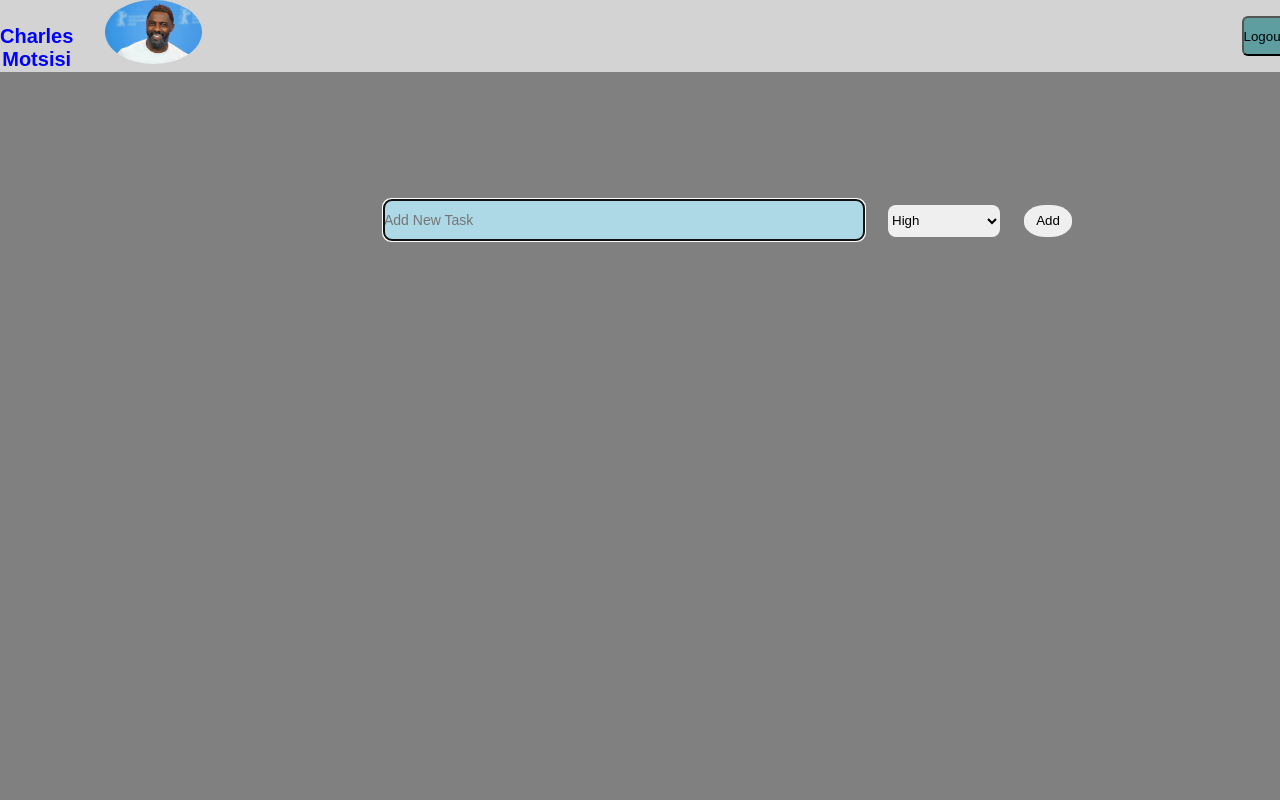
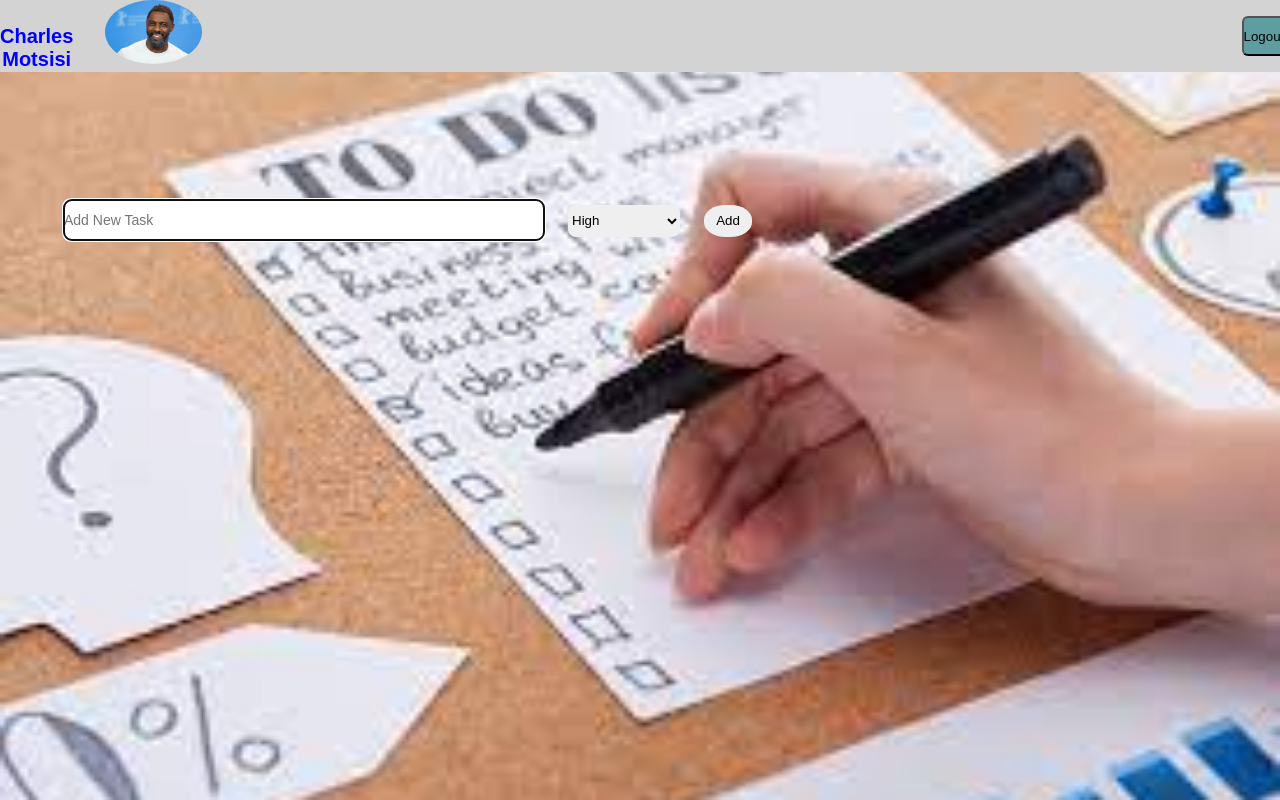
Before and after one commit to CharlesMotsisi/Projects, a React (Create React App) app: page /home in a window 1280 px wide. Built offline with nearby package versions, Linux system fonts and the light colour scheme.

Commit message:
Projects

```diff
--- a/src/components/Login.js
+++ b/src/components/Login.js
@@ -2,11 +2,11 @@
 import {Link, Redirect} from "react-router-dom";
 import React, {useEffect, useState} from 'react';
 import { useHistory } from "react-router-dom";
-import { GoogleAuthProvider, signInWithEmailAndPassword } from "firebase/auth";
+import { signInWithEmailAndPassword } from "firebase/auth";
 import {auth} from '../config/firebase'
 import GoogleButton from "react-google-button";
-import { signInWithPopup } from "firebase/auth";
 import { async } from "@firebase/util";
+import { getAuth, signInWithPopup,GoogleAuthProvider } from "firebase/auth";
 
 
 
@@ -26,21 +26,18 @@
 
     })
 
-    const googleSignIn = (()=>{
-        let GoogleAuthProvider = new GoogleAuthProvider();
-        return signInWithPopup(auth,GoogleAuthProvider);
-    })
+    const provider = new GoogleAuthProvider();
 
-    const handleGoogleSignIn = async (e) => {
-        e.preventDefault();
+    const handleGoogleSignIn = () =>{
+        const auth = getAuth();
 
-        try{
-             googleSignIn();
-             history.push("/home");
-        }catch(e){
-            alert("Error Detected on Sign in with google")
-        }
+        signInWithPopup(auth,provider).then(result=>{
+            const user = result.user;
+            history.push("/home");
+        })
     }
+
+
 
 
     return(
@@ -48,16 +45,18 @@
             <h1>Welcome</h1>
             <h3>Manage Your Task Checklist Easily</h3>
                 <div className="inputs">
-                    <h4>Email</h4>
+
                     <input type="email" placeholder="Enter your email" onChange={(e)=> setEmail(e.target.value)}/>
 
-                    <h4>Password</h4>
+
                     <input type="password" placeholder="Enter your password" onChange={(e)=> setPassword(e.target.value)}/>
                 </div>
             <button className="login" onClick={access}>Login</button><br></br>
-            <p>Don't have an account? <Link to="/sign-up">Create one</Link></p>
-            <h2>OR</h2>
-            <GoogleButton type="light" style={{background:"white",marginLeft:"45rem"}} onClick={handleGoogleSignIn}>Sign in with google</GoogleButton>
+            <div className="para">
+                <p> Don't have an account? <Link to="/sign-up">Create one</Link></p>
+                <h2>OR</h2>
+            </div>
+            <GoogleButton className="google-btn" type="light" style={{background:"white",marginLeft:"43vw", marginTop:"2vh"}} onClick={handleGoogleSignIn}>Sign in with google</GoogleButton>
             {/*<button className="btnGoogle">Sign in with Google</button>*/}
 
         </div>
--- a/src/components/home.js
+++ b/src/components/home.js
@@ -8,7 +8,7 @@
 
 function Home(props){
     const [task, setTask] = useState("");
-    const [priority, setPriority] = useState("");
+    const [priority, setPriority] = useState("High");
 
     const focus = useRef(null);
 
--- a/src/components/signup.js
+++ b/src/components/signup.js
@@ -4,7 +4,7 @@
 import { useHistory } from "react-router-dom";
 import { createUserWithEmailAndPassword } from "firebase/auth";
 import {auth} from '../config/firebase'
-import { GoogleAuthProvider } from "firebase/auth";
+import { getAuth, signInWithPopup,GoogleAuthProvider } from "firebase/auth";
 import GoogleButton from "react-google-button";
 
 
@@ -15,9 +15,18 @@
     const [email, setEmail] = useState("");
     const [password, setPassword] = useState("");
 
+
     const provider = new GoogleAuthProvider();
     let history = useHistory();
 
+    const handleGoogleSignIn = () =>{
+        const auth = getAuth();
+
+        signInWithPopup(auth,provider).then(result=>{
+            const user = result.user;
+            history.push("/home");
+        })
+    }
 
     const access = (()=>{
        createUserWithEmailAndPassword(auth, email, password).then(()=>{
@@ -30,25 +39,32 @@
     })
 
 
+
     return(
+
         <div>
+
             <h1>Welcome Back</h1>
             <h3>Manage Your Task Checklist Easily</h3>
 
                  <div className="inputs">
                     {/*<h4>Full Name</h4>
                     <input type="text" placeholder="Enter your name" onChange={(e)=> setName(e.target.value)}/>*/}
-                    <h4>Email</h4>
+
                     <input type="email" placeholder="Enter your email"  onChange={(e)=> setEmail(e.target.value)}/>
 
-                    <h4>Password</h4>
+
                     <input type="password" placeholder="Enter your password"  onChange={(e)=> setPassword(e.target.value)}/>
                 </div>
 
             <button className="login" onClick={access}>Create Account</button><br></br>
-            <p>Already have an account? <Link to="/">Login</Link></p>
-            <h2>OR</h2>
-            <GoogleButton type="light" style={{background:"white",marginLeft:"45rem"}}>Sign in with google</GoogleButton>
+
+            <div className="para">
+                <p>Already have an account? <Link to="/">Login</Link></p>
+                <h2>OR</h2>
+            </div>
+
+            <GoogleButton className="google-btn" type="light" style={{background:"white",marginLeft:"43vw", marginTop:"2vh",marginRight:"0vw"}} onClick={handleGoogleSignIn}>Sign in with google</GoogleButton>
             {/*<button className="btnGoogle">Sign in with Google</button>*/}
         </div>
     )
--- a/src/css/login.css
+++ b/src/css/login.css
@@ -1,7 +1,9 @@
 body{
     margin: 0;
     padding: 0;
-    /*background-image: url("../components/todo.jpg");*/
+    background-image: url("../components/todo.jpg");
+    background-repeat: no-repeat;
+    background-size: cover;
 
 }
 h1{
@@ -34,31 +36,44 @@
     margin-left: 20rem;
 }
 .inputs{
+    height: 23vh;
+    width: 60vw;
     align-items: center;
     margin-top: 50px;
-    margin-left: 17rem;
+    background: transparent;
+    margin-left: 20vw;
 }
-input{
+.inputs input{
 
-    height: 2.5rem;
-    width: 30rem;
-    font-size: 14px;
-    border-style: none;
-    background-color: lightblue;
-    text-decoration: black;
-    margin-left: 20rem;
+    height: 5vh;
+    width: 35vw;
+    margin-left: 12.5vw;
+    font-size: 16px;
+    margin-top: 4vh;
+    border-radius: 15px;
+    background-color: rgb(207, 212, 200);
+    text-decoration: none;
+    font-size: medium;
+    /* font-family: Impact, Haettenschweiler, 'Arial Narrow Bold', sans-serif; */
+
 
 }
 .login{
-    width: 8rem;
-    height: 2rem;
-    margin-left: 28rem;
-    margin-top: 20px;
-    border-radius: 12%;
-    margin-left: 48rem;
+    width: 10vw;
+    height: 5vh;
+    margin-left: 46vw;
+    border-radius: 15px;
+    margin-bottom: 2vh;
+    background: rgba(174, 181, 221, 0.473);
+}
+.login:hover{
+
+    background: rgba(25, 28, 46, 0.473);
+    color: blue;
+
+}
 
 
-}
 .btnGoogle{
     width: 8rem;
     height: 2rem;
@@ -66,5 +81,9 @@
     margin-top: 20px;
     border-radius: 12%;
 
+}
+
+.para{
+    margin-right: 3vw;
 
 }
```
Also changed, not shown: firebase.json (added), 1 other file (tests, documents, lock files or other folders).
